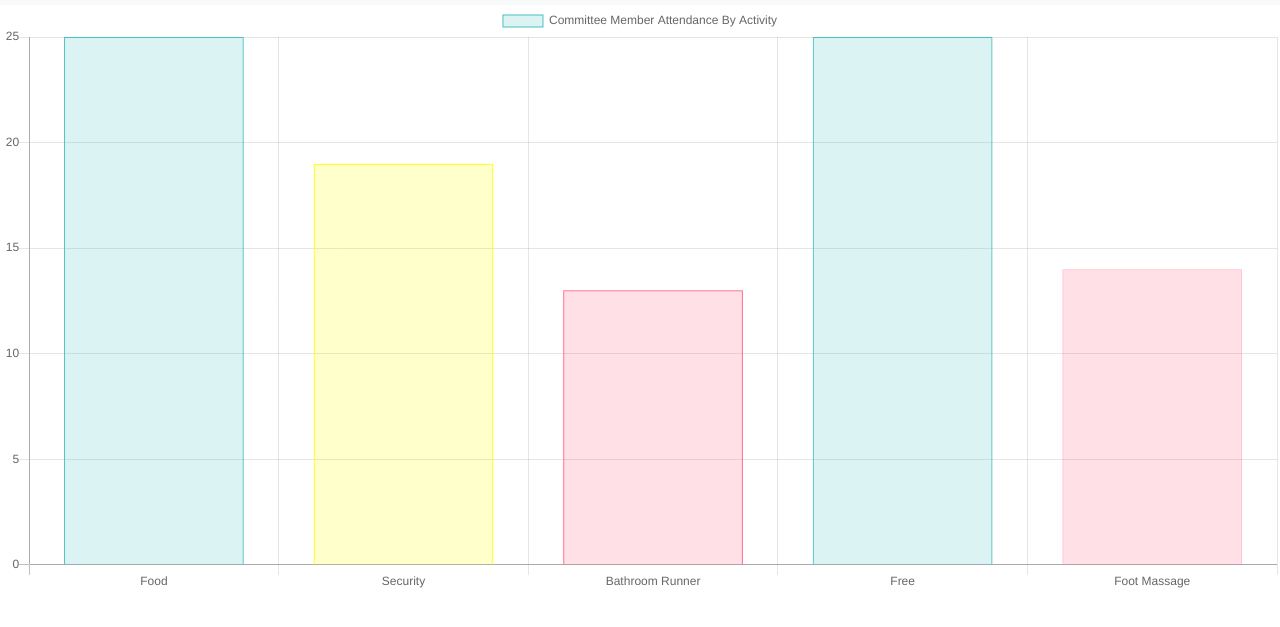
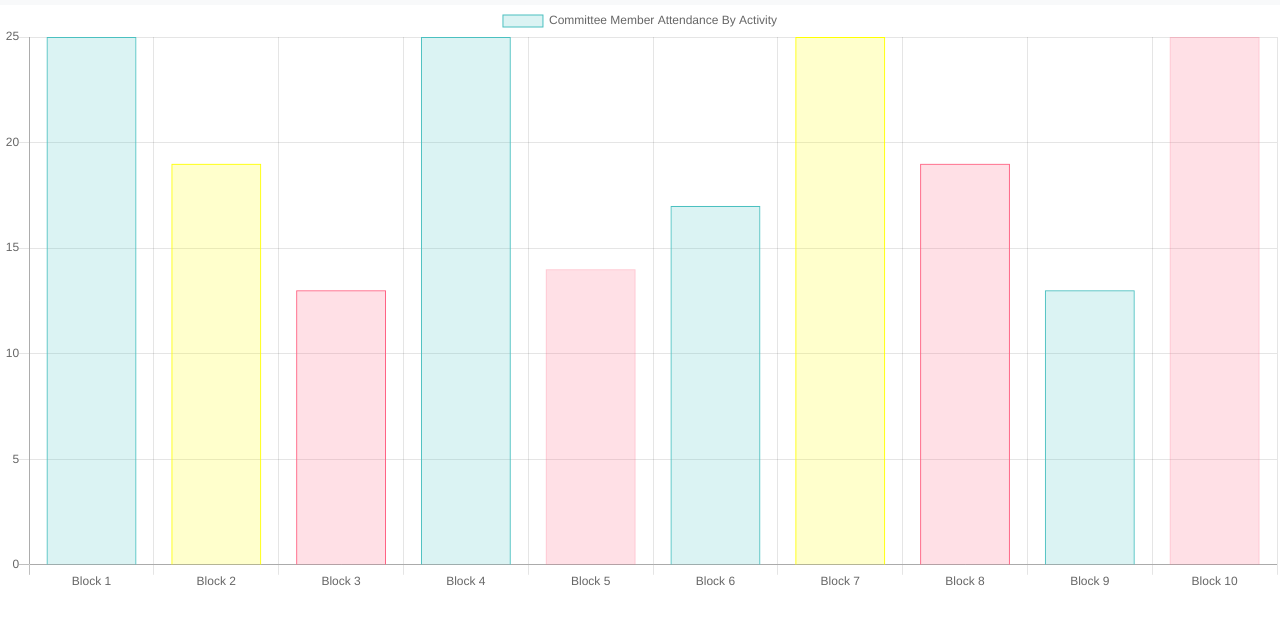
Before and after one commit to rhbelson/DMAdmin, a plain HTML site: page index.html in a window 1280 px wide. Both pictures are taken after a click on the link "By Block #". Shown: the part 73-700 px from the top of the page. Drawn offline with nearby package versions, Linux system fonts and the light colour scheme.

Commit message:
added activity/block charts

```diff
--- a/index.html
+++ b/index.html
@@ -24,10 +24,10 @@
   <div class="collapse navbar-collapse" id="navbarText">
     <ul class="navbar-nav mr-auto">
       <li class="nav-item active">
-        <a class="nav-link" href="#">By Activity</a>
+        <a id="activity_view" class="nav-link" href="#">By Activity</a>
       </li>
       <li class="nav-item">
-        <a class="nav-link" href="#">By Block #</a>
+        <a id="block_view" class="nav-link" href="#">By Block #</a>
       </li>
       <li class="nav-item">
         <a class="nav-link" href="#">Quick Stats</a>
@@ -43,6 +43,7 @@
   <body>
 
     <canvas style="display: block;" id="myChart" width="65%" height="30%"></canvas>
+    <canvas style="display: none;" id="myChart2" width="65%" height="30%"></canvas>
 
 
 
--- a/index.js
+++ b/index.js
@@ -1,6 +1,24 @@
 
 
 window.onload = function(){
+document.getElementById("block_view").addEventListener("click", displayBlock);
+document.getElementById("activity_view").addEventListener("click", displayActivity);
+
+
+function displayBlock() {
+	document.getElementById("myChart").style.display="none";
+	document.getElementById("myChart2").style.display="block";
+	myChart2.update();
+}
+
+function displayActivity() {
+	document.getElementById("myChart").style.display="block";
+	document.getElementById("myChart2").style.display="none";
+	myChart.update();
+}
+
+
+
 var ctx = document.getElementById("myChart").getContext('2d');
 var myChart = new Chart(ctx, {
     type: 'bar',
@@ -37,4 +55,56 @@ var myChart = new Chart(ctx, {
         }
     }
 });
+var ctx2 = document.getElementById("myChart2").getContext('2d');
+var myChart2 = new Chart(ctx2, {
+    type: 'bar',
+    data: {
+        labels: ["Block 1", "Block 2", "Block 3", "Block 4", "Block 5","Block 6", "Block 7", "Block 8", "Block 9", "Block 10"],
+        datasets: [{
+            label: 'Committee Member Attendance By Activity',
+            data: [25, 19, 13, 25, 14, 17,25, 19, 13, 25, 14, 17],
+            //Red:
+            backgroundColor: [
+                'rgba(75, 192, 192, 0.2)',
+                'rgba(255, 255, 0, 0.2)',
+                'rgba(255, 99, 132, 0.2)',
+                'rgba(75, 192, 192, 0.2)',
+                'rgba(255, 99, 132, 0.2)',
+                'rgba(75, 192, 192, 0.2)',
+                'rgba(255, 255, 0, 0.2)',
+                'rgba(255, 99, 132, 0.2)',
+                'rgba(75, 192, 192, 0.2)',
+                'rgba(255, 99, 132, 0.2)'
+            ],
+            borderColor: [
+                'rgba(75, 192, 192, 1)',
+                'rgba(255, 255, 0, 1)',
+                'rgba(255,99,132,1)',
+                'rgba(75, 192, 192, 1)',
+                'rgba(255, 99, 132, 0.2)',
+                'rgba(75, 192, 192, 1)',
+                'rgba(255, 255, 0, 1)',
+                'rgba(255,99,132,1)',
+                'rgba(75, 192, 192, 1)',
+                'rgba(255, 99, 132, 0.2)'
+            ],
+            borderWidth: 1
+        }]
+    },
+    options: {
+        scales: {
+            yAxes: [{
+                ticks: {
+                    beginAtZero:true
+                }
+            }]
+        }
+    }
+});
+
+
+
+
+
+
 }
```
